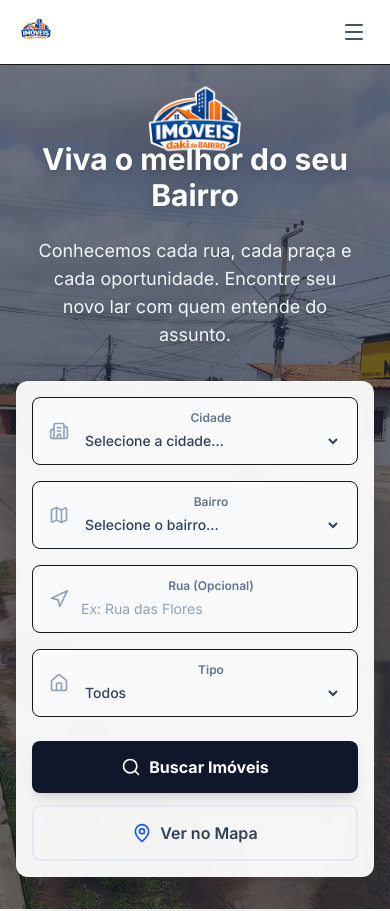
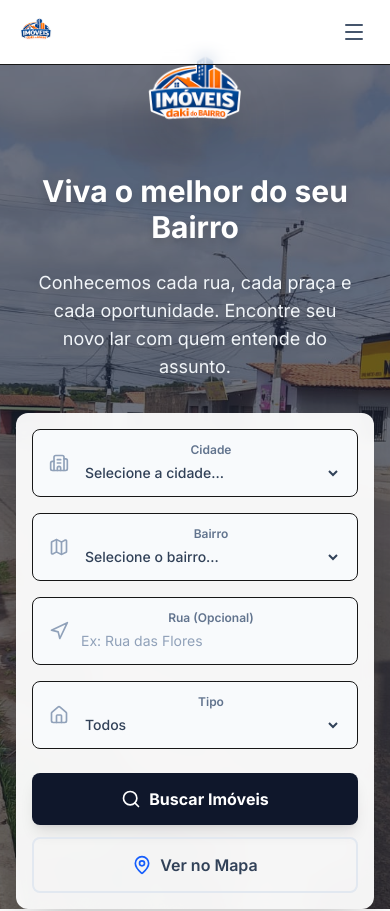
Before and after one commit to Dodo110371/imoveis-daki-do-bairro, a Next.js app: page / in a window 390 px wide. Shown: the top 911 px of the page. Built offline with nearby package versions, Linux system fonts and the light colour scheme.

Commit message:
Ajuste fino mobile: logo mais alta e espaçamento do texto

```diff
--- a/app/page.tsx
+++ b/app/page.tsx
@@ -48,7 +48,7 @@ export default function HomePage() {
           className="absolute inset-0 bg-[url('/bairro-hero.jpeg')] bg-cover bg-center opacity-40"
         />
         <div className="relative z-10 container mx-auto px-4 flex flex-col items-center text-center">
-          <div className="relative w-full max-w-[300px] h-[120px] md:max-w-none md:w-[800px] md:h-[320px] -mb-12 md:-mb-24 drop-shadow-2xl">
+          <div className="relative w-full max-w-[300px] h-[120px] md:max-w-none md:w-[800px] md:h-[320px] -mt-8 mb-4 md:-mb-24 drop-shadow-2xl">
             <Image
               src="/Logo_imoveis_daki_do_bairro.png"
               alt="Imóveis daki do Bairro Logo"
```
